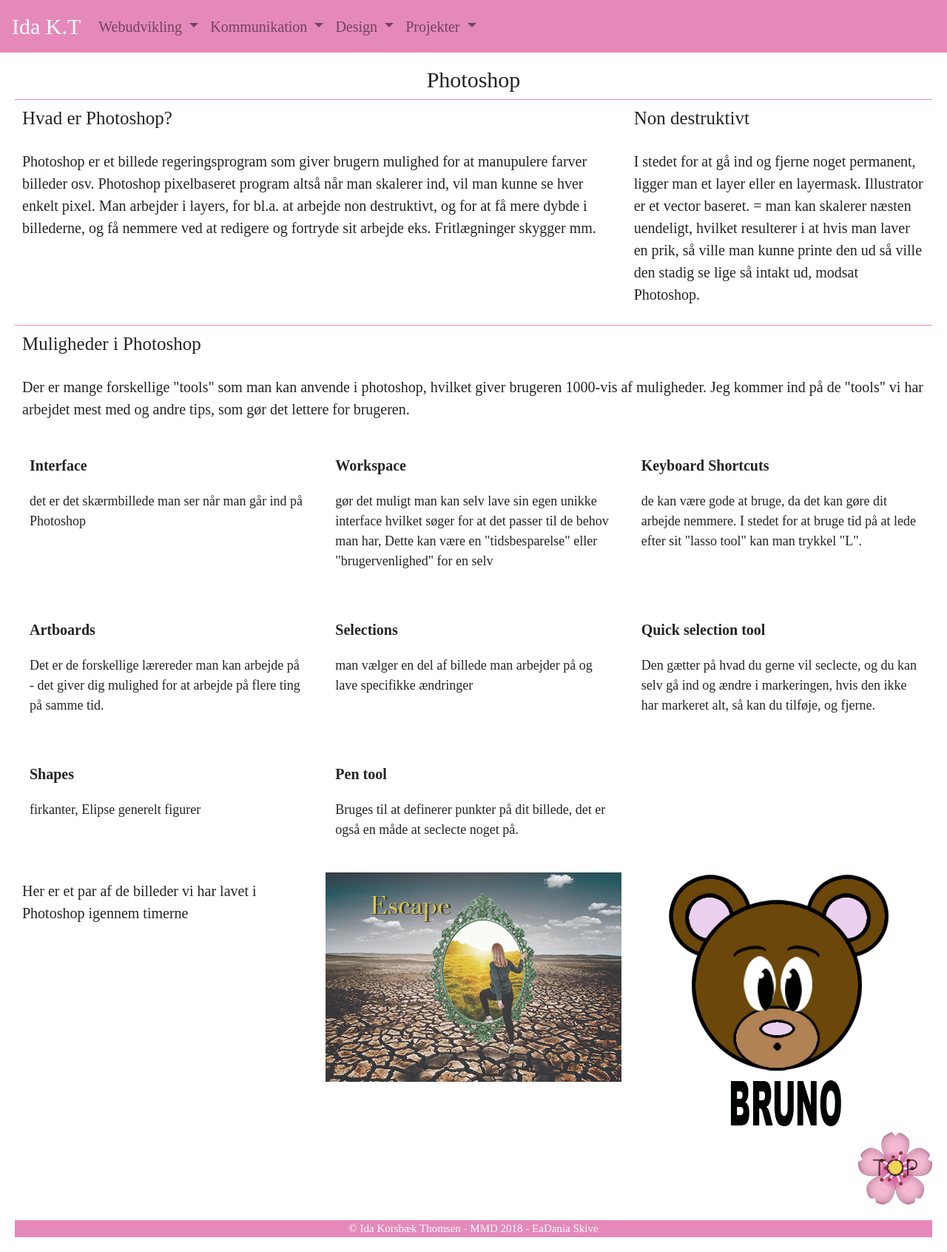
After one commit to IdaKThomsen/Eksamen, a PHP site: page /photoshop.php in a window 1280 px wide. The commit adds this page. Shown: the whole page at 74% size. Run offline with PHP 8.4, Linux system fonts and the light colour scheme.

Commit message:
photoshop ok

```diff
--- a/menu.inc
+++ b/menu.inc
@@ -54,7 +54,7 @@
               Design
             </a>
             <div id="dtekst" class="dropdown-menu" aria-labelledby="navbarDropdown">
-              <a class="dropdown-item" href="#">Photoshop</a>
+              <a class="dropdown-item" href="photoshop.php">Photoshop</a>
 
               <a class="dropdown-item" href="#">Illustrator</a>
 
--- /dev/null
+++ b/photoshop.php
@@ -0,0 +1,277 @@
+<?php include "head.inc"; ?>
+
+<style>
+     #pagewrap{
+            display: grid;
+            grid-gap: 0px;
+            grid-auto-columns: 1fr;
+            grid-template-areas:
+                "photo"
+                "hvaderps"
+                "nond"
+                "generlt"
+                "inter"
+                "works"
+                "short"
+                "artb"
+                "selec"
+                "qst"
+                "shap"
+                "pen"
+                "billeder"
+                "idaescape"
+                "brunobil"
+                "tiltop";
+            }
+
+    #photo{
+        grid-area: photo;
+        border-bottom: solid #e589ba 1px;
+    }
+
+    #hvaderps{
+        grid-area: hvaderps;
+    }
+
+    #nond{
+        grid-area: nond;
+    }
+
+    #generlt{
+        grid-area: generlt;
+        border-top: solid #e589ba 1px;
+    }
+
+    #inter{
+        grid-area: inter;
+    }
+
+    #works{
+        grid-area: works;
+    }
+
+    #short{
+        grid-area: short;
+    }
+
+    #artb{
+        grid-area: artb;
+    }
+
+    #selec{
+        grid-area: selec;
+    }
+
+
+    #qst{
+        grid-area: qst;
+    }
+
+    #shap{
+        grid-area: shap;
+    }
+
+    #pen{
+        grid-area: pen;
+    }
+
+    #billeder{
+        grid-area: billeder;
+    }
+
+    #idaescape{
+        grid-area: idaescape;
+        text-align: center;
+
+    }
+
+    #brunobil{
+        grid-area: brunobil;
+        text-align: center;
+
+    }
+
+    #tiltop{
+        grid-area: tiltop;
+        text-align: right;
+        padding-bottom: 20px;
+        max-height: 100%;
+    }
+
+
+
+@media screen and (min-width:500px){
+        #pagewrap{
+            display: grid;
+            grid-gap: 0px;
+            grid-auto-columns: 1fr 1fr;
+            grid-template-areas:
+                "photo photo"
+                "hvaderps nond"
+                "generlt generlt"
+                "inter works"
+                "short artb"
+                "selec qst"
+                "shap pen"
+                "billeder billeder"
+                "idaescape brunobil"
+                ". tiltop";
+            }
+
+    }
+
+@media screen and (min-width:900px){
+           #pagewrap{
+            display: grid;
+            grid-gap: 0px;
+            grid-auto-columns: 1fr 1fr 1fr;
+            grid-template-areas:
+                "photo photo photo"
+                "hvaderps hvaderps nond"
+                "generlt generlt generlt"
+                "inter works short"
+                "artb selec qst"
+                "shap pen ."
+                "billeder idaescape brunobil"
+                ". . tiltop";
+            }
+    }
+</style>
+
+  </head>
+
+  <body>
+
+
+   <?php include "menu.inc"; ?>
+
+<!-- her starter sidens indhold ------------- -->
+
+    <div id="pagewrap">
+
+        <div id="photo">
+        <h1>Photoshop</h1>
+        </div>
+
+        <div id="hvaderps">
+        <h2> Hvad er Photoshop? </h2>
+        <p>
+            Photoshop er et billede regeringsprogram som giver brugern mulighed for at manupulere farver billeder osv. Photoshop pixelbaseret program altså når man skalerer ind, vil man kunne se hver enkelt pixel.
+            Man arbejder i layers, for bl.a. at arbejde non destruktivt, og for at få mere dybde i billederne, og få nemmere ved at redigere og fortryde sit arbejde eks. Fritlægninger skygger mm.
+        </p>
+        </div>
+
+        <div id="nond">
+        <h2> Non destruktivt </h2>
+        <p>
+            I stedet for at gå ind og fjerne noget permanent, ligger man et layer eller en layermask.
+            Illustrator er et vector baseret. = man kan skalerer næsten uendeligt, hvilket resulterer i at hvis man laver en prik, så ville man kunne printe den ud så ville den stadig se lige så intakt ud, modsat Photoshop.
+        </p>
+        </div>
+
+        <div id="generlt">
+        <h2> Muligheder i Photoshop </h2>
+        <p>
+            Der er mange forskellige "tools" som man kan anvende i photoshop, hvilket giver brugeren 1000-vis af muligheder. Jeg kommer ind på  de "tools" vi har arbejdet mest med og andre tips, som gør det lettere for brugeren.
+        </p>
+        </div>
+
+        <div id="inter">
+            <dl>
+            <dt>Interface </dt>
+                <dd>
+                    det er det skærmbillede man ser når man går ind på Photoshop
+                </dd>
+            </dl>
+        </div>
+
+        <div id="works">
+            <dl>
+                <dt>Workspace </dt>
+                    <dd>
+                    gør det muligt man kan selv lave sin egen unikke interface hvilket søger for at det passer til de behov man har, Dette kan være en "tidsbesparelse" eller "brugervenlighed" for en selv
+                    </dd>
+            </dl>
+        </div>
+
+        <div id="short">
+
+            <dl>
+                <dt>Keyboard Shortcuts </dt>
+                    <dd>
+                    de kan være gode at bruge, da det kan gøre dit arbejde nemmere. I stedet for at bruge tid på at lede efter sit "lasso tool" kan man trykkel "L".
+                    </dd>
+            </dl>
+        </div>
+
+        <div id="artb">
+            <dl>
+            <dt>Artboards</dt>
+                <dd>
+                    Det er de forskellige lærereder man kan arbejde på - det giver dig mulighed for at arbejde på flere ting på samme tid.
+                </dd>
+            </dl>
+        </div>
+
+        <div id="selec">
+            <dl>
+            <dt>Selections </dt>
+                <dd>
+                    man vælger en del af billede man arbejder på og lave specifikke ændringer
+                </dd>
+             </dl>
+        </div>
+
+
+        <div id="qst">
+            <dl>
+            <dt>Quick selection tool </dt>
+                <dd>
+                    Den gætter på hvad du gerne vil seclecte, og du kan selv gå ind og ændre i markeringen, hvis den ikke har markeret alt, så kan du tilføje, og fjerne.
+                </dd>
+            </dl>
+        </div>
+
+
+        <div id="shap">
+            <dl>
+            <dt>Shapes</dt>
+                <dd>
+                    firkanter, Elipse generelt figurer
+                </dd>
+            </dl>
+        </div>
+
+        <div id="pen">
+            <dl>
+            <dt>Pen tool</dt>
+                <dd>
+                    Bruges til at definerer punkter på dit billede, det er også en måde at seclecte noget på.
+                </dd>
+            </dl>
+        </div>
+
+        <div id="billeder">
+            <p> Her er et par af de billeder vi har lavet i Photoshop igennem timerne</p>
+        </div>
+
+        <div id="idaescape">
+            <img id="idaes" src="billeder/iescape.jpg">
+         </div>
+
+        <div id="brunobil">
+            <img id="bruno" src="billeder/ibruni.jpg">
+        </div>
+
+
+        <div id="tiltop">
+            <a href="http://idak0001.web.eadania.dk/Portfolio/brugertest.php"><img src="billeder/%20blomsttop.jpg"></a>
+        </div>
+
+    </div>
+
+
+
+<!-- her slutter sidensindhold ************** -->
+
+    <?php include "foot.inc"; ?>
--- a/skabelon.php
+++ b/skabelon.php
@@ -52,7 +52,7 @@
 
         husk at sætte i grid!
 
-    </div>
+    </div> <!--> ---------- pagewrap slutter --------------- </-->
 
 
 
```
Also changed, not shown: billeder/America.jpg (added), billeder/Escape.jpg (added), billeder/amerikanskflag.png (added), billeder/bruni.jpg (added), billeder/cirkuslogo.png (added), billeder/ibruni.jpg (added), billeder/iescape.jpg (added).
